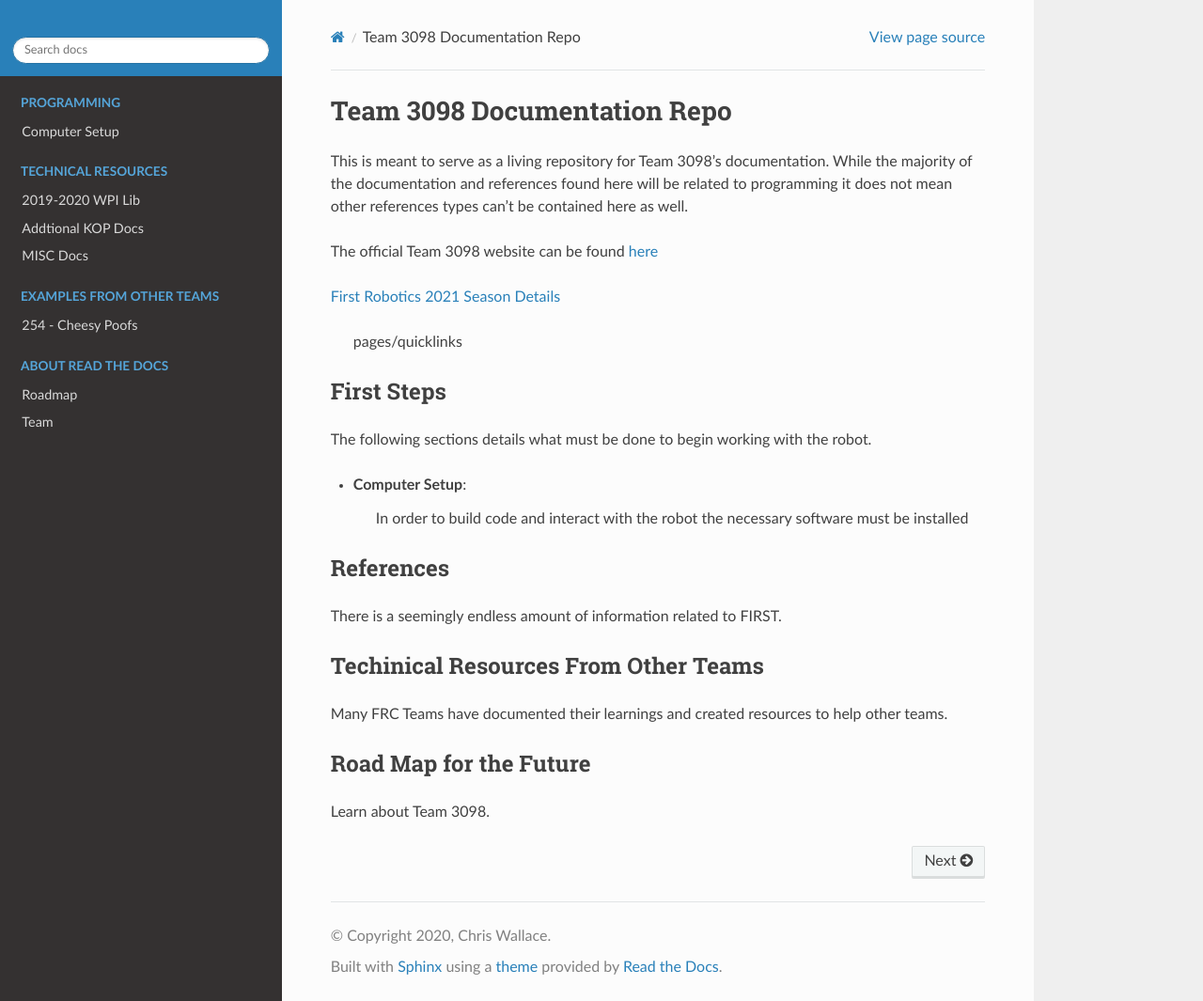
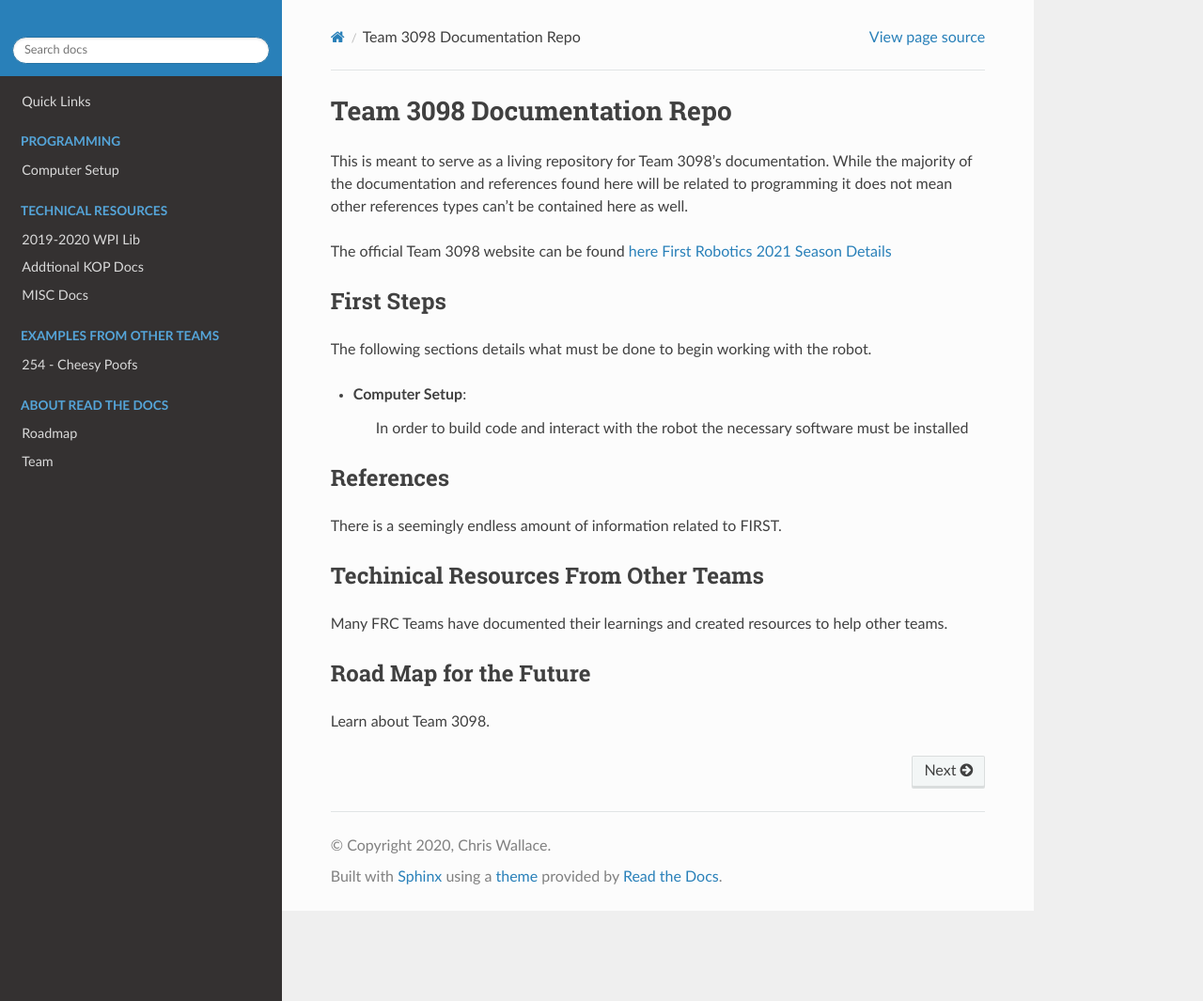
Before and after one commit to Team3098/TeamDocs, a Sphinx documentation site: the page built from source/index.rst, in a window 1280 px wide and 1065 px high. Shown: the whole window at 94% size. Built offline with Sphinx 7.4.7 and the Read the Docs theme 2.0.0, drawn with Linux system fonts in a browser that asks for light colours.

```diff
--- a/source/index.rst
+++ b/source/index.rst
@@ -10,16 +10,14 @@ While the majority of the documentation and references found here will be relate
 to programming it does not mean other references types can't be contained here as well.
 
 The official Team 3098 website can be found `here`_
+`First Robotics 2021 Season Details`_
 
 .. _here: https://www.team3098wkhs.org/
+.. _First Robotics 2021 Season Details: https://www.firstinspires.org/robotics/frc/game-and-season
 
 .. toctree::
    :maxdepth: 2
    :hidden:
-
-`First Robotics 2021 Season Details`_
-
-.. _First Robotics 2021 Season Details: https://www.firstinspires.org/robotics/frc/game-and-season
 
    pages/quicklinks
 
```
